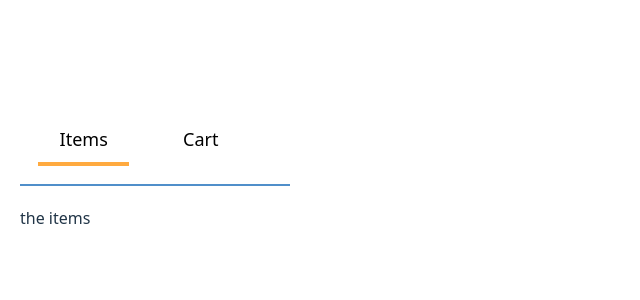
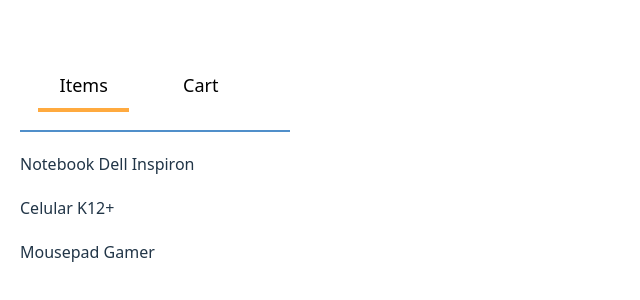
Before and after one commit to GabiiiGM/Projeto-React, a React (Vite) app: page / in a window 1280 px wide. Shown: the part 246-546 px from the top of the page, without its empty margins (0-640 px from the left). Built offline with nearby package versions, Linux system fonts and the light colour scheme.

Commit message:
feat: criando as props

```diff
--- a/package.json
+++ b/package.json
@@ -10,6 +10,8 @@
     "preview": "vite preview"
   },
   "dependencies": {
+    "prop-types": "^15.8.1",
+    "proptypes": "^1.1.0",
     "react": "^19.1.1",
     "react-dom": "^19.1.1"
   },
--- a/src/App.jsx
+++ b/src/App.jsx
@@ -1,6 +1,8 @@
 import React, {useState} from "react";
 import Nav from './Nav.jsx'
 import './App.css'
+import ItemPage from './ItemPage.jsx';
+import {items} from './static-data.jsx';
 
 const App =() =>{
   const [activeTab, setActiveTab]= useState('items');
@@ -20,7 +22,7 @@
 const Content =({tab}) =>{
   switch(tab){
     case 'items':
-      return <span>the items</span>
+      return <ItemPage items={items}/>;
     case 'cart':
       return <span>the cart</span>
     default:
--- /dev/null
+++ b/src/ItemPage.css
@@ -0,0 +1,9 @@
+.ItemPage-items{
+    margin: 0;
+    padding: 0;
+}
+
+.ItemPage-item{
+    list-style: none;
+    margin-bottom: 20px;
+}
--- a/src/ItemPage.jsx
+++ b/src/ItemPage.jsx
@@ -0,0 +1,21 @@
+import React from "react";
+import PropTypes from "prop-types";
+import "./ItemPage.css";
+
+function ItemPage({ items }) {
+  return (
+    <ul className="ItemPage-items">
+      {items.map((item) => (
+        <li key={item.id} className="ItemPage-item">
+          {item.name}
+        </li>
+      ))}
+    </ul>
+  );
+}
+
+ItemPage.propTypes = {
+  items: PropTypes.array.isRequired,
+};
+
+export default ItemPage;
--- /dev/null
+++ b/src/static-data.jsx
@@ -0,0 +1,22 @@
+let items=[
+    {
+        id: 0,
+        name:"Notebook Dell Inspiron",
+        description: "Excelente para programadores",
+        price: 3029.36
+    },
+    {
+        id: 1,
+        name:"Celular K12+",
+        description: "Em promoção",
+        price: 929.36
+    },
+    {
+        id: 2,
+        name:"Mousepad Gamer",
+        description: "O mais confortavel do mercado",
+        price: 129.18
+    }
+]
+
+export{items};
```
Also changed, not shown: 1 other file (tests, documents, lock files or other folders).
